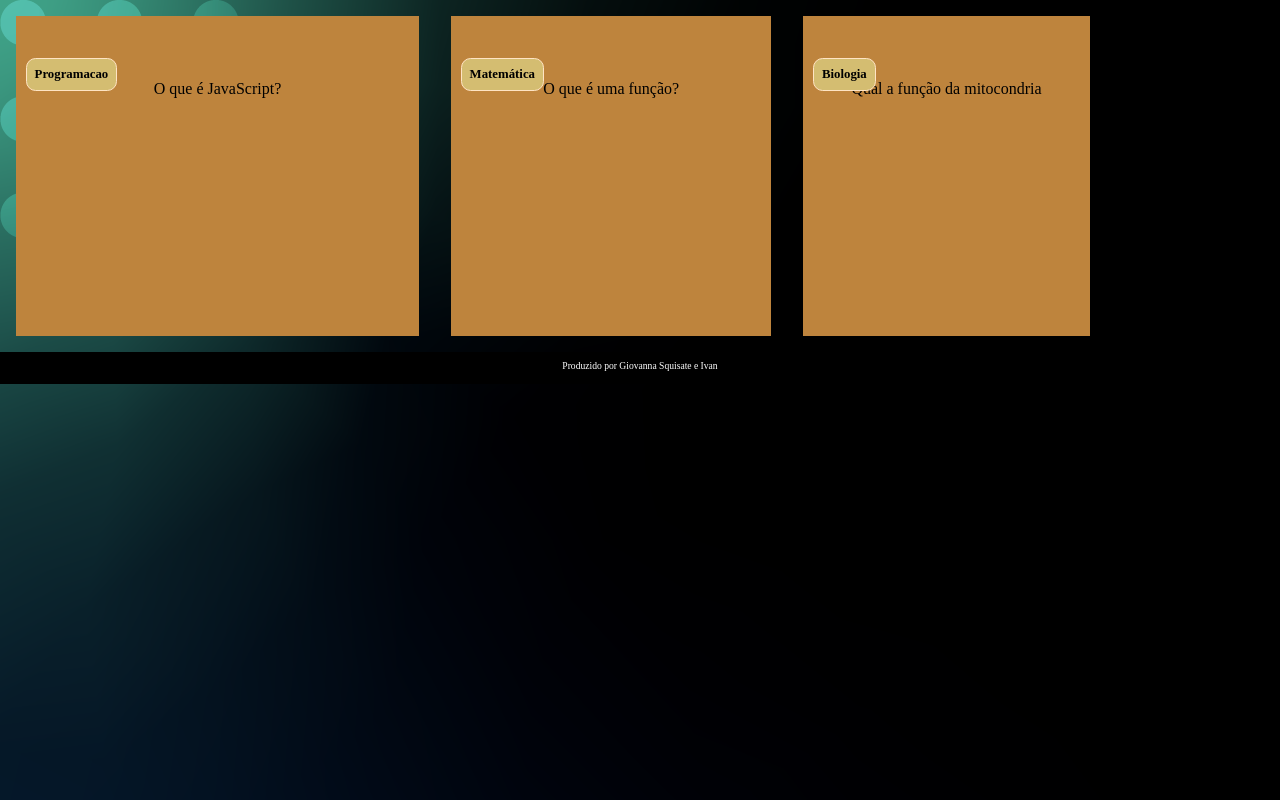
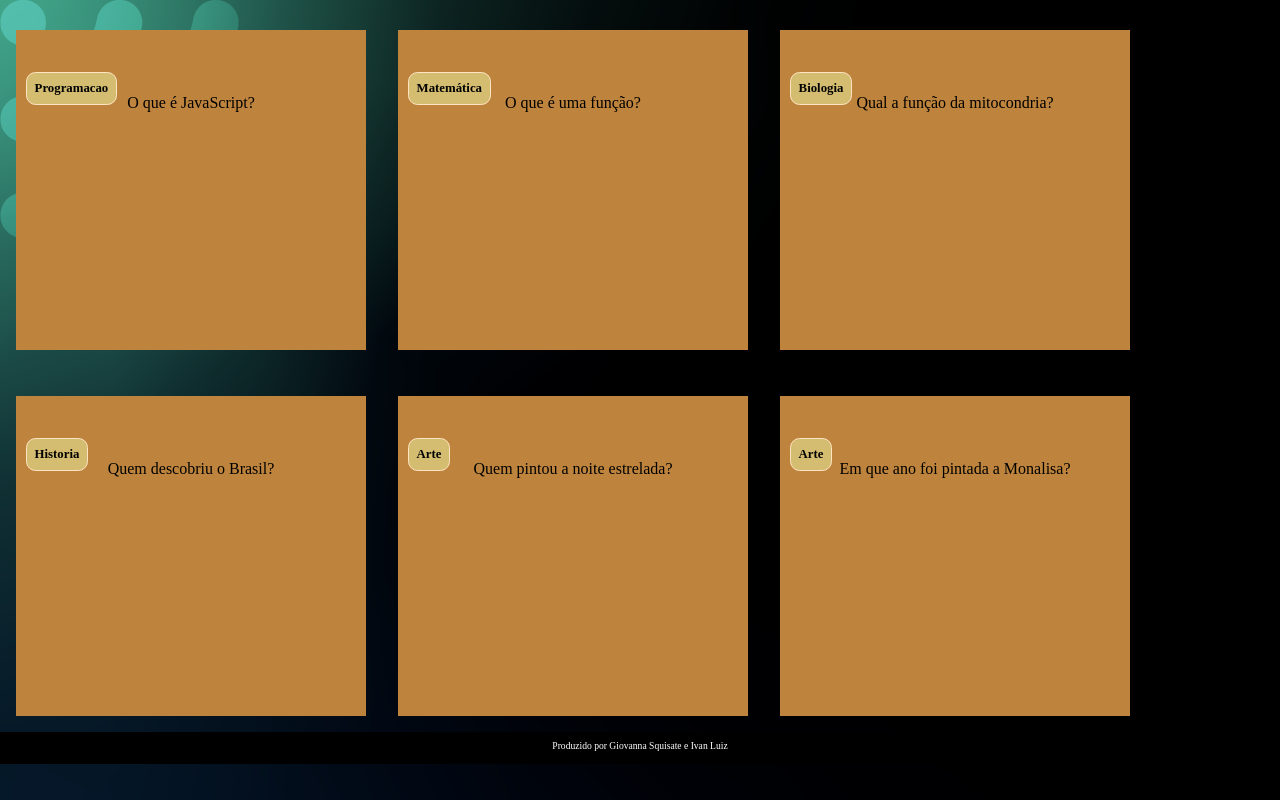
Before and after one commit to giosquisate/3Tri-2Egiovannaeivan, a plain HTML site: page index.html in a window 1280 px wide. Drawn offline with Linux system fonts and the light colour scheme; a web font is replaced by a local one.

Commit message:
Add files via upload

```diff
--- a/index.html
+++ b/index.html
@@ -36,7 +36,7 @@
         </section>
     </main>
     <footer>
-        <p> Produzido por Giovanna Squisate e Ivan</p>
+        <p> Produzido por Giovanna Squisate e Ivan Luiz</p>
     </footer>
     <script src="main.js"></script>
 </body>
--- a/main.js
+++ b/main.js
@@ -16,4 +16,7 @@ function criaCartao(categoria,pergunta,resposta){
    `
    container.appendChild(article)
 }
-criaCartao( 'Biologia', 'Qual a função da mitocondria', 'Produção de energia')
+criaCartao( 'Biologia', 'Qual a função da mitocondria?', 'Produção de energia')
+criaCartao( 'Historia', 'Quem descobriu o Brasil?', 'Pedro Alvares Cabral')
+criaCartao( 'Arte', 'Quem pintou a noite estrelada?', 'Vincent Van Gogh')
+criaCartao( 'Arte', 'Em que ano foi pintada a Monalisa?', '1503')
--- a/style.css
+++ b/style.css
@@ -35,6 +35,7 @@ footer p{
 
 #conteiner{
     display: flex;
+    flex-wrap: wrap;
 }
 
 .cartao{
@@ -42,6 +43,8 @@ footer p{
     background-color: rgb(190, 132, 61);
     height: 20rem;
     padding: 0.5;
+    width: 350px;
+    margin-top: 30px;
 }
 .cartao-conteudo{
     text-align: center;
```
